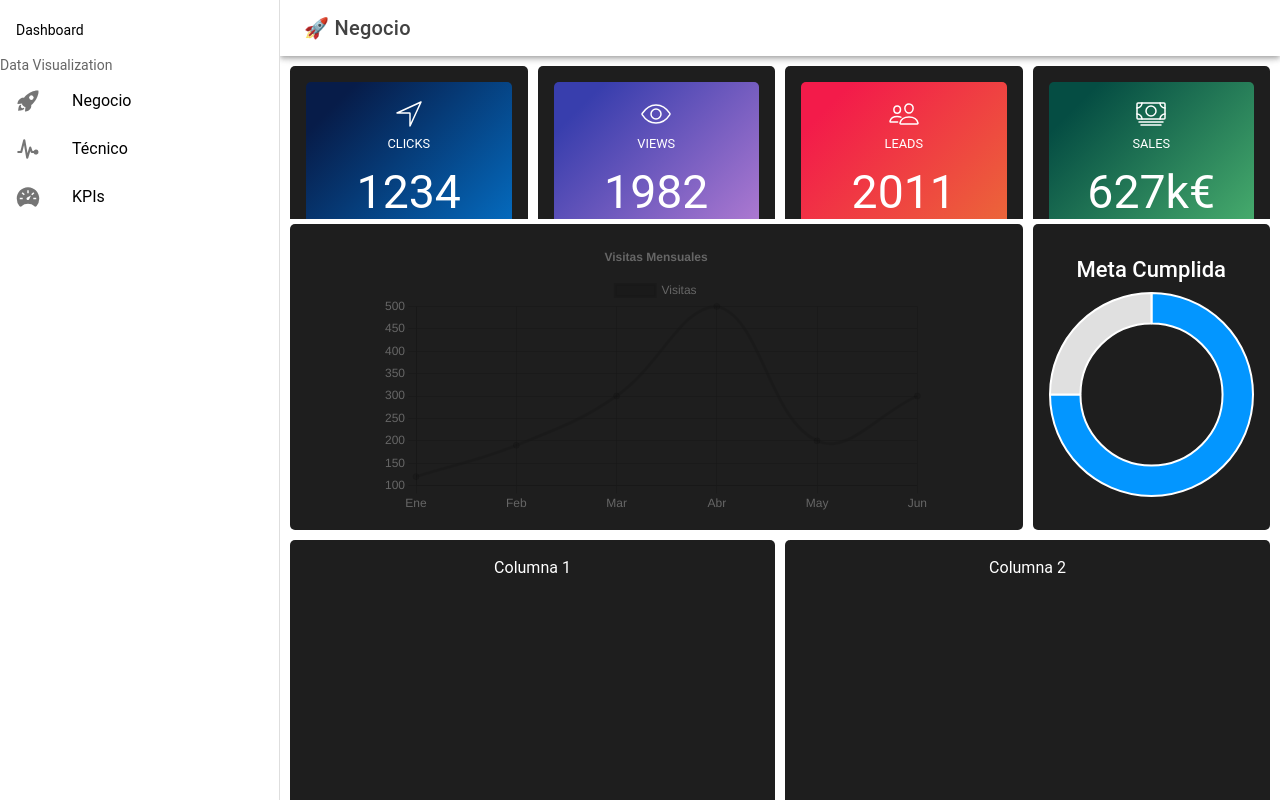
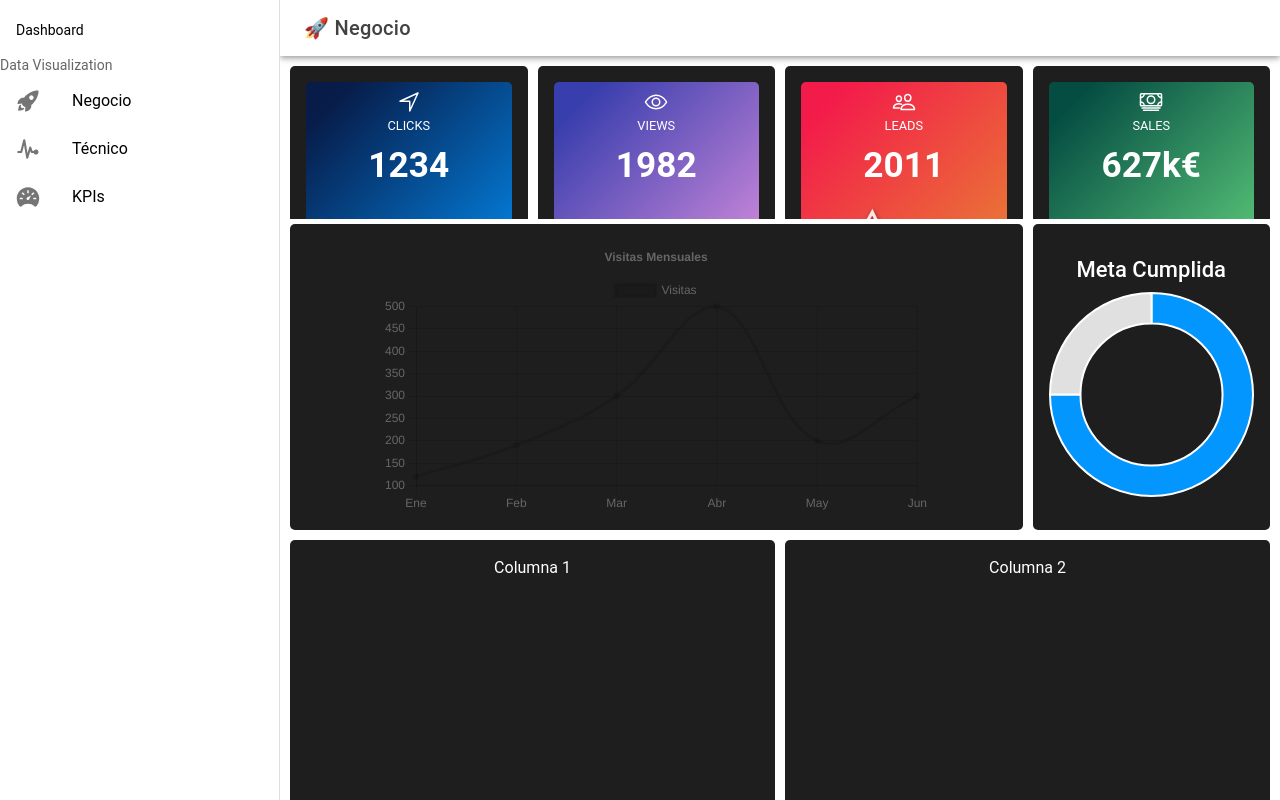
Before and after one commit to Cristian-Calderon/mi-dashboard-ionic, a React (Vite) app: page /negocio in a window 1280 px wide. Built offline with nearby package versions, Linux system fonts and the light colour scheme.

Commit message:
Se agrego SparkLine

```diff
--- a/src/components/SparkLine.css
+++ b/src/components/SparkLine.css
@@ -1,93 +1,82 @@
 /* src/components/SparkLine.css */
 
-/* Contenedor principal con gradiente de fondo y color de texto */
+/* Contenedor principal con gradiente y flex para distribuir contenido */
 .box-sparkline {
     display: flex;
     flex-direction: column;
+    justify-content: flex-start;
+    align-items: stretch;
     height: 100%;
     width: 100%;
-    padding: 16px;
+    padding: 8px;
     border-radius: 5px;
     box-sizing: border-box;
-    container-type: inline-size;
+    overflow: hidden;
   }
 
   /* Detalles: icono, título y valor */
   .details {
+    flex: 0 0 auto;
     display: flex;
     flex-direction: column;
     align-items: center;
-    gap: 5px;
+    gap: 4px;
+    margin-bottom: 4px;
   }
 
   .details > div {
     display: flex;
     flex-direction: column;
     align-items: center;
-    gap: 4px;
+    gap: 2px;
   }
 
   .details ion-icon {
-    font-size: 2rem;
-    --ionicon-stroke-width: 24px;
+    font-size: 1.2rem;
   }
 
   .details > div > span {
-    font-size: 0.8rem;
+    font-size: 0.7rem;
   }
 
   .details > span {
-    font-size: 2.9rem;
+    font-size: 1.8rem;
+    font-weight: 600;
   }
 
-  /* Sparkline chart ocupa todo el ancho */
-  .sparkline-chart {
+  /* Contenedor del gráfico ocupa todo el espacio restante */
+  .chart-container {
+    flex: 1 1 auto;
+    position: relative;
     width: 100%;
-    min-width: 50px;
+    height: 100%;
   }
 
-  /* Container Query: cuando el componente tiene al menos 324px de ancho, alineamos en fila */
-  @container box-sparkline (min-width: 324px) {
-    .details {
-      flex-direction: row;
-      justify-content: flex-start;
-      align-items: flex-start;
-      gap: 16px;
+  /* Forzar el SVG/canvas interno a llenar el contenedor */
+  .chart-container .apexcharts-canvas,
+  .chart-container .apexcharts-canvas svg,
+  .chart-container .apexcharts-canvas canvas {
+    position: absolute;
+    top: 0;
+    left: 0;
+    width: 100% !important;
+    height: 100% !important;
+  }
+
+  /* Ajustes de tamaños en desktop */
+  @media (min-width: 992px) {
+    .details ion-icon {
+      font-size: 1.5rem;
+    }
+    .details > div > span {
+      font-size: 0.8rem;
     }
     .details > span {
-      font-size: 6cqmax;
-    }
-    .details ion-icon {
-      font-size: 4cqmax;
-    }
-    .details > div > span {
-      font-size: 2cqmax;
+      font-size: 2.2rem;
     }
   }
 
-  /* Media Query: pantallas grandes */
-  @media (min-width: 992px) {
-    /* Container Query para anchos <= 356px */
-    @container box-sparkline (max-width: 356px) {
-      .details {
-        flex-direction: row;
-        justify-content: flex-start;
-        align-items: flex-start;
-        gap: 16px;
-      }
-      .details > span {
-        font-size: max(1.7rem, 16cqw);
-      }
-      .details ion-icon {
-        font-size: max(1.7rem, 5cqw);
-      }
-      .details > div > span {
-        font-size: max(0.8rem, 5cqw);
-      }
-    }
-  }
-
-  /* Gradientes para bgColor */
+  /* Gradientes de fondo */
   .gradient-blue { background-image: linear-gradient(135deg, #071c49 10%, #0396FF 100%); }
   .gradient-green { background-image: linear-gradient(135deg, #054d43 10%, #6be084 100%); }
   .gradient-orange { background-image: linear-gradient(135deg, #f31b4a 10%, #e78f30 100%); }
--- a/src/components/SparkLine.tsx
+++ b/src/components/SparkLine.tsx
@@ -1,7 +1,7 @@
 // src/components/SparkLine.tsx
 import React, { useState, useEffect } from 'react';
 import ReactApexChart from 'react-apexcharts';
-import { ApexOptions } from 'apexcharts';
+import { ApexOptions, ApexAxisChartSeries } from 'apexcharts';
 import { IonIcon } from '@ionic/react';
 import './SparkLine.css';
 
@@ -9,7 +9,7 @@ interface SparkLineProps {
   title: string;
   value: string;
   chartOptions: ApexOptions;
-  chartSeries: any;
+  chartSeries: ApexAxisChartSeries;
   bgColor?: string;
   textColor?: string;
   icon?: any;
@@ -24,19 +24,22 @@ const SparkLine: React.FC<SparkLineProps> = ({
   textColor = '',
   icon
 }) => {
-  const [chartHeight, setChartHeight] = useState<string>('50%');
-
-  const updateChartHeight = () => {
-    const width = window.innerWidth;
-    if (width < 576) setChartHeight('30%');
-    else if (width < 768) setChartHeight('40%');
-    else setChartHeight('50%');
-  };
+  const [chartHeight, setChartHeight] = useState<number>(() => {
+    const w = window.innerWidth;
+    if (w < 576) return 50;
+    if (w < 992) return 80;
+    return 120;
+  });
 
   useEffect(() => {
-    updateChartHeight();
-    window.addEventListener('resize', updateChartHeight);
-    return () => window.removeEventListener('resize', updateChartHeight);
+    const onResize = () => {
+      const w = window.innerWidth;
+      if (w < 576) setChartHeight(50);
+      else if (w < 992) setChartHeight(80);
+      else setChartHeight(120);
+    };
+    window.addEventListener('resize', onResize);
+    return () => window.removeEventListener('resize', onResize);
   }, []);
 
   return (
@@ -49,11 +52,11 @@ const SparkLine: React.FC<SparkLineProps> = ({
         <span>{value}</span>
       </div>
       <ReactApexChart
-        className="sparkline-chart"
         options={chartOptions}
         series={chartSeries}
         type={chartOptions.chart?.type as any || 'area'}
         height={chartHeight}
+        width="100%"
       />
     </div>
   );
```
